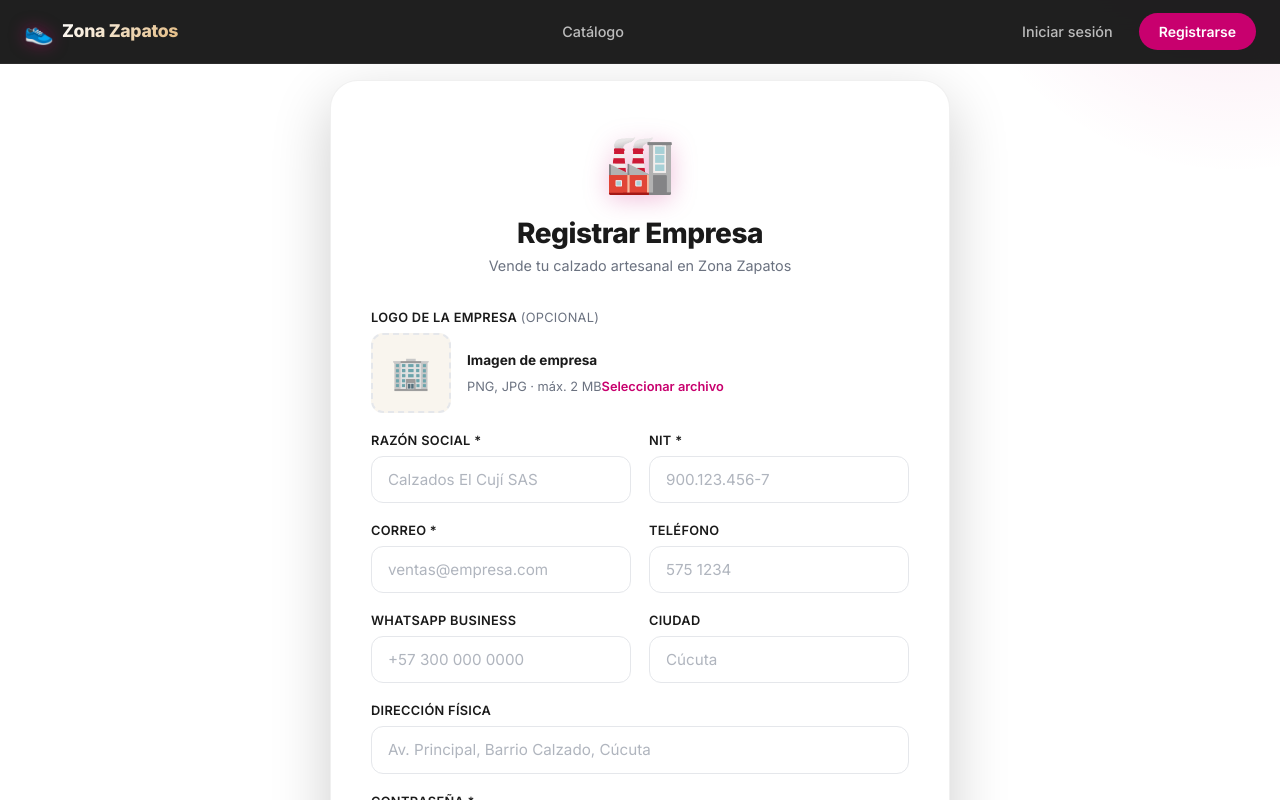
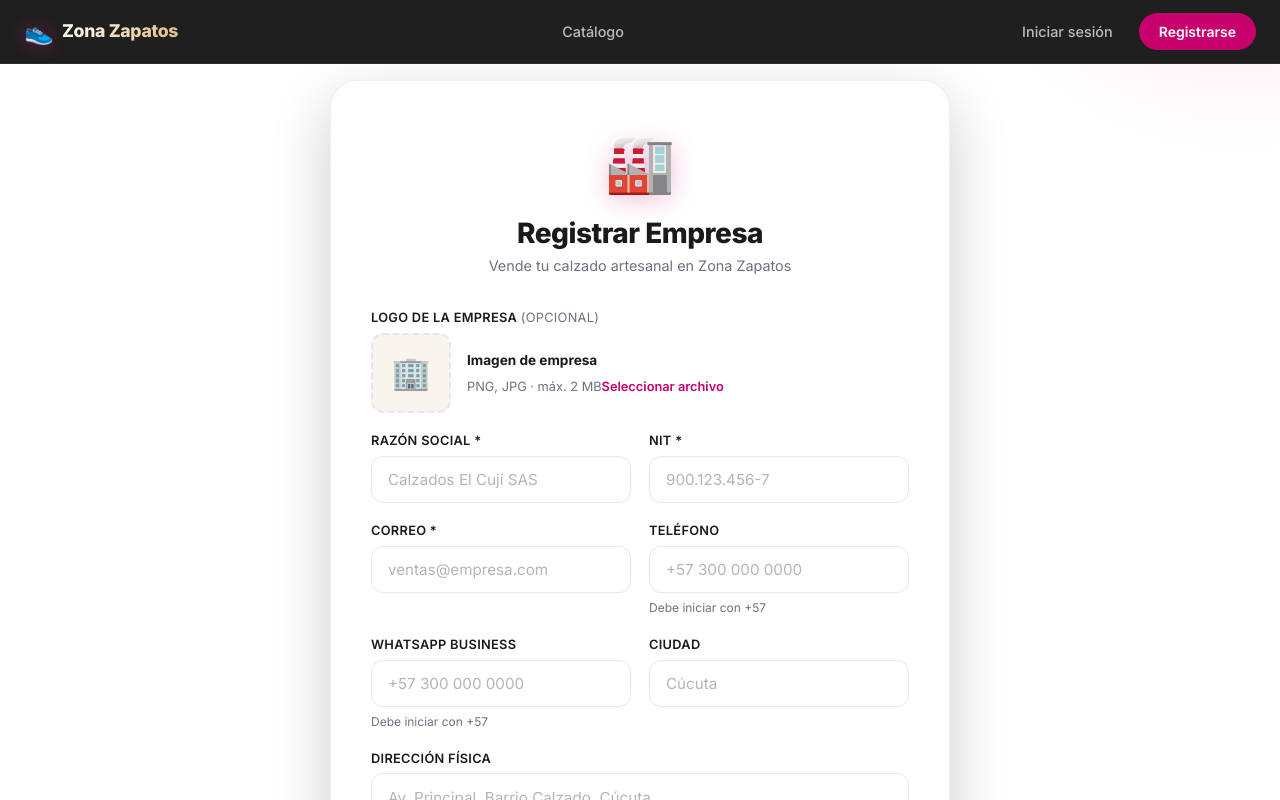
Before and after one commit to KevinZorro/ZonaZapatos, a React app in the folder frontend/: page /registro/empresa in a window 1280 px wide. Shown: the top 800 px of the page. Built offline with nearby package versions, Linux system fonts and the light colour scheme; no server answers; the HTML template or start-up script is replaced by a standard one.

Commit message:
feat: agregar validaciones de campos en formularios de registro cliente y empresa

```diff
--- a/frontend/src/pages/auth/RegisterCliente.jsx
+++ b/frontend/src/pages/auth/RegisterCliente.jsx
@@ -22,6 +22,14 @@ function isValidEmail(email) {
   return /^[^\s@]+@[^\s@]+\.[^\s@]+$/.test(email)
 }
 
+function isValidNombre(nombre) {
+  return /^[A-Za-záéíóúÁÉÍÓÚüÜñÑ\s'-]+$/.test(nombre.trim())
+}
+
+function isValidTelefono(tel) {
+  return /^\+[0-9\s\-]{7,15}$/.test(tel.trim())
+}
+
 export default function RegisterCliente() {
   const navigate = useNavigate()
   const [form, setForm] = useState({ nombre: '', correo: '', telefono: '', direccion: '', password: '' })
@@ -34,9 +42,30 @@ export default function RegisterCliente() {
   const strength = passwordStrength(form.password)
 
   const fieldErrors = {
-    nombre:   touched.nombre   && !form.nombre.trim()           ? 'El nombre es obligatorio' : '',
-    correo:   touched.correo   && !isValidEmail(form.correo)    ? 'Ingresa un correo válido' : '',
-    password: touched.password && form.password.length < 8      ? 'Mínimo 8 caracteres' : '',
+    nombre:
+      touched.nombre && !form.nombre.trim()
+        ? 'El nombre es obligatorio'
+        : touched.nombre && !isValidNombre(form.nombre)
+        ? 'El nombre no puede contener números ni símbolos'
+        : '',
+    correo:
+      touched.correo && !isValidEmail(form.correo)
+        ? 'Ingresa un correo válido'
+        : '',
+    telefono:
+      touched.telefono && form.telefono.trim() && !isValidTelefono(form.telefono)
+        ? !form.telefono.startsWith('+')
+          ? 'El teléfono debe iniciar con + (ej: +57 300 000 0000)'
+          : 'Formato inválido. Ejemplo: +57 300 000 0000'
+        : '',
+    direccion:
+      touched.direccion && form.direccion.trim() && form.direccion.trim().length < 5
+        ? 'Ingresa una dirección válida'
+        : '',
+    password:
+      touched.password && form.password.length < 8
+        ? 'Mínimo 8 caracteres'
+        : '',
   }
 
   const handleChange = (e) => {
@@ -49,11 +78,20 @@ export default function RegisterCliente() {
   const handleSubmit = async (e) => {
     e.preventDefault()
     // Marcar todos los campos como tocados para mostrar errores
-    setTouched({ nombre: true, correo: true, password: true })
-    if (!form.nombre.trim() || !isValidEmail(form.correo) || form.password.length < 8) return
+    setTouched({ nombre: true, correo: true, telefono: true, direccion: true, password: true })
+    const hayErrores =
+      !form.nombre.trim() ||
+      !isValidNombre(form.nombre) ||
+      !isValidEmail(form.correo) ||
+      form.password.length < 8 ||
+      (form.telefono.trim() && !isValidTelefono(form.telefono)) ||
+      (form.direccion.trim() && form.direccion.trim().length < 5)
+
+    if (hayErrores) return
 
     setError('')
     setLoading(true)
+
     try {
       const { data } = await api.post('/auth/registro/cliente', form)
       setSuccess(data.msg || 'Cuenta creada. Revisa tu correo para confirmarla.')
@@ -127,10 +165,22 @@ export default function RegisterCliente() {
             <label className="auth-label" htmlFor="rc-telefono">Teléfono <span style={{ color: 'var(--gray)', fontWeight: 400 }}>(opcional)</span></label>
             <input
               id="rc-telefono" name="telefono" type="tel"
-              className="auth-input"
-              value={form.telefono} onChange={handleChange}
+              className={`auth-input ${
+                fieldErrors.telefono
+                  ? 'auth-input--error'
+                  : touched.telefono && form.telefono && isValidTelefono(form.telefono)
+                  ? 'auth-input--success'
+                  : ''
+              }`}
+              value={form.telefono} onChange={handleChange} onBlur={handleBlur}
               placeholder="+57 300 000 0000" autoComplete="tel"
             />
+            {!form.telefono && !fieldErrors.telefono && (
+                <span className="auth-field-hint" style={{ fontSize: '0.75rem', color: 'var(--gray)' }}>
+                  Debe iniciar con + seguido del código de país
+                </span>
+              )}
+              {fieldErrors.telefono && <span className="auth-field-error">⚠ {fieldErrors.telefono}</span>}
           </div>
 
           {/* Dirección */}
@@ -138,10 +188,17 @@ export default function RegisterCliente() {
             <label className="auth-label" htmlFor="rc-direccion">Dirección <span style={{ color: 'var(--gray)', fontWeight: 400 }}>(opcional)</span></label>
             <input
               id="rc-direccion" name="direccion" type="text"
-              className="auth-input"
-              value={form.direccion} onChange={handleChange}
+              className={`auth-input ${
+                fieldErrors.direccion
+                  ? 'auth-input--error'
+                  : touched.direccion && form.direccion.trim().length >= 5
+                  ? 'auth-input--success'
+                  : ''
+              }`}
+              value={form.direccion} onChange={handleChange} onBlur={handleBlur}
               placeholder="Calle 12 #3-45, Cúcuta"
             />
+            {fieldErrors.direccion && <span className="auth-field-error">⚠ {fieldErrors.direccion}</span>}
           </div>
 
           {/* Contraseña */}
--- a/frontend/src/pages/auth/RegisterEmpresa.jsx
+++ b/frontend/src/pages/auth/RegisterEmpresa.jsx
@@ -10,7 +10,29 @@ function isValidEmail(email) {
 }
 
 function isValidNIT(nit) {
-  return nit.trim().length >= 5
+  const clean = nit.trim()
+  return clean.length >= 5 && /^[\d.\-]+$/.test(clean)
+}
+
+function isValidTelefono(tel) {
+  return /^\+57[\s\-]?[0-9]{7,10}$/.test(tel.trim())
+}
+
+function isValidWhatsapp(wa) {
+  return /^\+57[\s\-]?[0-9]{7,10}$/.test(wa.trim())
+}
+
+function passwordStrength(pwd) {
+  if (!pwd) return { score: 0, label: '', color: '' }
+  let score = 0
+  if (pwd.length >= 8) score++
+  if (/[A-Z]/.test(pwd)) score++
+  if (/[0-9]/.test(pwd)) score++
+  if (/[^A-Za-z0-9]/.test(pwd)) score++
+
+  if (score <= 1) return { score, label: 'Débil', color: 'weak' }
+  if (score <= 2) return { score, label: 'Regular', color: 'fair' }
+  return { score, label: 'Fuerte', color: 'strong' }
 }
 
 export default function RegisterEmpresa() {
@@ -27,11 +49,41 @@ export default function RegisterEmpresa() {
   const [success, setSuccess] = useState('')
   const [loading, setLoading] = useState(false)
 
+  const strength = passwordStrength(form.password)
+
   const fieldErrors = {
-    nombre:   touched.nombre   && !form.nombre.trim()         ? 'La razón social es obligatoria' : '',
-    nit:      touched.nit      && !isValidNIT(form.nit)       ? 'El NIT es obligatorio y debe tener mínimo 5 caracteres' : '',
-    correo:   touched.correo   && !isValidEmail(form.correo)  ? 'Ingresa un correo válido' : '',
-    password: touched.password && form.password.length < 8    ? 'Mínimo 8 caracteres' : '',
+    nombre:
+      touched.nombre && !form.nombre.trim()
+        ? 'La razón social es obligatoria'
+        : '',
+    nit:
+      touched.nit && !form.nit.trim()
+        ? 'El NIT es obligatorio'
+        : touched.nit && /[a-zA-Z]/.test(form.nit)
+        ? 'El NIT no puede contener letras'                           // ✅
+        : touched.nit && !isValidNIT(form.nit)
+        ? 'El NIT debe tener mínimo 5 dígitos (ej: 900.123.456-7)'
+        : '',
+    correo:
+      touched.correo && !isValidEmail(form.correo)
+        ? 'Ingresa un correo válido'
+        : '',
+    telefono:
+      touched.telefono && form.telefono.trim() && !form.telefono.startsWith('+57')
+        ? 'El teléfono debe iniciar con +57'
+        : touched.telefono && form.telefono.trim() && !isValidTelefono(form.telefono)
+        ? 'Formato inválido. Ejemplo: +57 300 000 0000'
+        : '',
+    whatsapp:
+      touched.whatsapp && form.whatsapp.trim() && !form.whatsapp.startsWith('+57')
+        ? 'El WhatsApp debe iniciar con +57'
+        : touched.whatsapp && form.whatsapp.trim() && !isValidWhatsapp(form.whatsapp)
+        ? 'Formato inválido. Ejemplo: +57 300 000 0000'
+        : '',
+    password:
+      touched.password && form.password.length < 8
+        ? 'Mínimo 8 caracteres'
+        : '',
   }
 
   const handleChange = (e) => {
@@ -51,8 +103,17 @@ export default function RegisterEmpresa() {
 
   const handleSubmit = async (e) => {
     e.preventDefault()
-    setTouched({ nombre: true, nit: true, correo: true, password: true })
-    if (!form.nombre.trim() || !isValidNIT(form.nit) || !isValidEmail(form.correo) || form.password.length < 8) return
+    setTouched({ nombre: true, nit: true, correo: true, telefono: true, whatsapp:true, password: true })
+
+    const hayErrores =
+      !form.nombre.trim() ||
+      !isValidNIT(form.nit) ||
+      !isValidEmail(form.correo) ||
+      form.password.length < 8 ||
+      (form.telefono.trim() && !isValidTelefono(form.telefono)) ||
+      (form.whatsapp.trim() && !isValidWhatsapp(form.whatsapp))
+
+    if (hayErrores) return
 
     setError('')
     setLoading(true)
@@ -167,10 +228,22 @@ export default function RegisterEmpresa() {
               <label className="auth-label" htmlFor="re-telefono">Teléfono</label>
               <input
                 id="re-telefono" name="telefono" type="tel"
-                className="auth-input"
-                value={form.telefono} onChange={handleChange}
-                placeholder="575 1234"
+                className={`auth-input ${
+                  fieldErrors.telefono
+                    ? 'auth-input--error'
+                    : touched.telefono && form.telefono && isValidTelefono(form.telefono)
+                    ? 'auth-input--success'
+                    : ''
+                }`}
+                value={form.telefono} onChange={handleChange} onBlur={handleBlur}
+                placeholder="+57 300 000 0000"
               />
+              {!form.telefono && !fieldErrors.telefono && (
+                <span style={{ fontSize: '0.75rem', color: 'var(--gray)' }}>
+                  Debe iniciar con +57
+                </span>
+              )}
+              {fieldErrors.telefono && <span className="auth-field-error">⚠ {fieldErrors.telefono}</span>}
             </div>
 
             {/* WhatsApp */}
@@ -178,10 +251,22 @@ export default function RegisterEmpresa() {
               <label className="auth-label" htmlFor="re-whatsapp">WhatsApp Business</label>
               <input
                 id="re-whatsapp" name="whatsapp" type="tel"
-                className="auth-input"
-                value={form.whatsapp} onChange={handleChange}
+                className={`auth-input ${
+                  fieldErrors.whatsapp
+                    ? 'auth-input--error'
+                    : touched.whatsapp && form.whatsapp && isValidWhatsapp(form.whatsapp)
+                    ? 'auth-input--success'
+                    : ''
+                }`}
+                value={form.whatsapp} onChange={handleChange} onBlur={handleBlur}
                 placeholder="+57 300 000 0000"
               />
+              {!form.whatsapp && !fieldErrors.whatsapp && (
+                <span style={{ fontSize: '0.75rem', color: 'var(--gray)' }}>
+                  Debe iniciar con +57
+                </span>
+              )}
+              {fieldErrors.whatsapp && <span className="auth-field-error">⚠ {fieldErrors.whatsapp}</span>}
             </div>
 
             {/* Ciudad */}
@@ -223,6 +308,23 @@ export default function RegisterEmpresa() {
                 </button>
               </div>
               {fieldErrors.password && <span className="auth-field-error">⚠ {fieldErrors.password}</span>}
+              {form.password && (
+                <div>
+                  <div className="auth-strength">
+                    {[1, 2, 3, 4].map((i) => (
+                      <div
+                        key={i}
+                        className={`auth-strength__bar ${i <= strength.score ? `auth-strength__bar--${strength.color}` : ''}`}
+                      />
+                    ))}
+                  </div>
+                  <span className="auth-strength__label" style={{
+                    color: strength.color === 'weak' ? 'var(--error)' : strength.color === 'fair' ? 'var(--warning)' : 'var(--success)'
+                  }}>
+                    Contraseña {strength.label}
+                  </span>
+                </div>
+              )}
             </div>
           </div>
 
```
